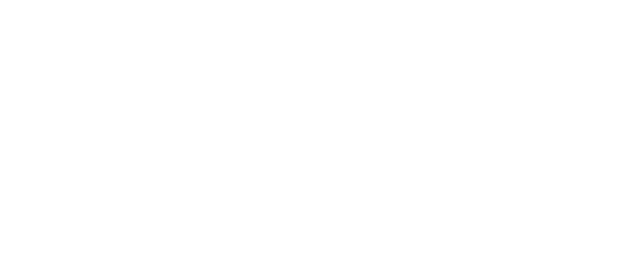
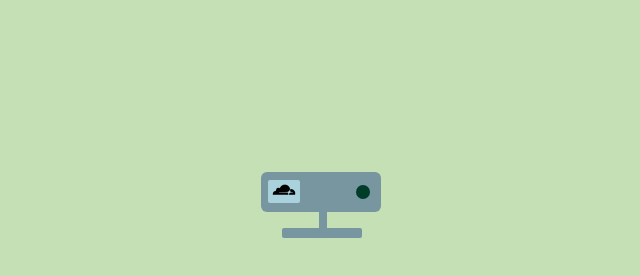
Before and after one commit to iamtuhinadhikary/underconstruction, a plain HTML site: page index.html in a window 1280 px wide. Shown: the whole page, without its empty margins (319-959 px from the left). Drawn offline with Linux system fonts and the light colour scheme.

Commit message:
Update index.html

```diff
--- a/index.html
+++ b/index.html
@@ -0,0 +1,31 @@
+<!DOCTYPE html>
+<html lang="en">
+
+<head>
+    <meta charset="UTF-8">
+    <meta name="viewport" content="width=device-width, initial-scale=1.0">
+    <meta http-equiv="X-UA-Compatible" content="ie=edge">
+    <title>BLOG-itskdhere</title>
+    <link rel="icon" href="../logo.png" type="image/icon type">
+    <link rel="stylesheet" href="../styles.css">
+    <link rel="stylesheet" href="https://cdnjs.cloudflare.com/ajax/libs/font-awesome/4.7.0/css/font-awesome.min.css">
+    <link rel="stylesheet" href="https://use.fontawesome.com/releases/v6.1.1/css/all.css">
+</head>
+
+
+<body>
+    <div class="navbar">
+
+    </div>
+    <br><br><br>
+    <br><br><br>
+    <div class="Box" style="top: 30px" id="Logo">
+        <p class="Server"></p>
+        <p class="Base"></p>
+        <p class="Stick"></p>
+        <p class="LED1"></p>
+        <p class="LED2"></p>
+        <p class="Text">
+            <i class="fa-brands fa-cloudflare"></i>
+        </p>
+    </div>
```
